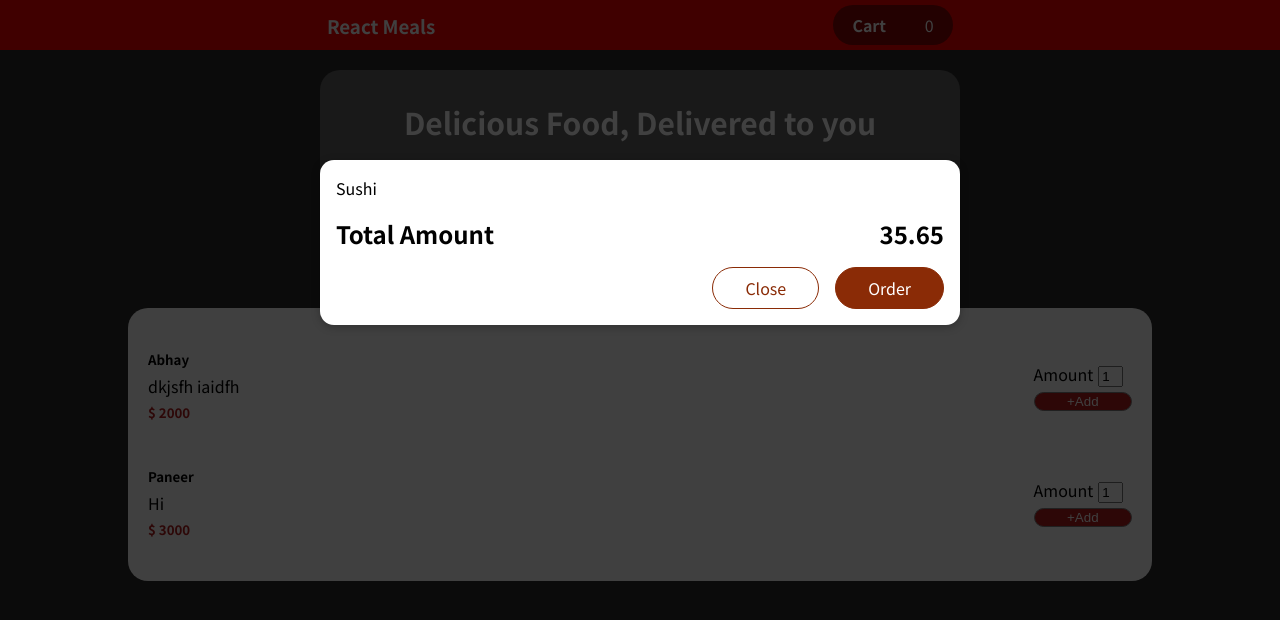
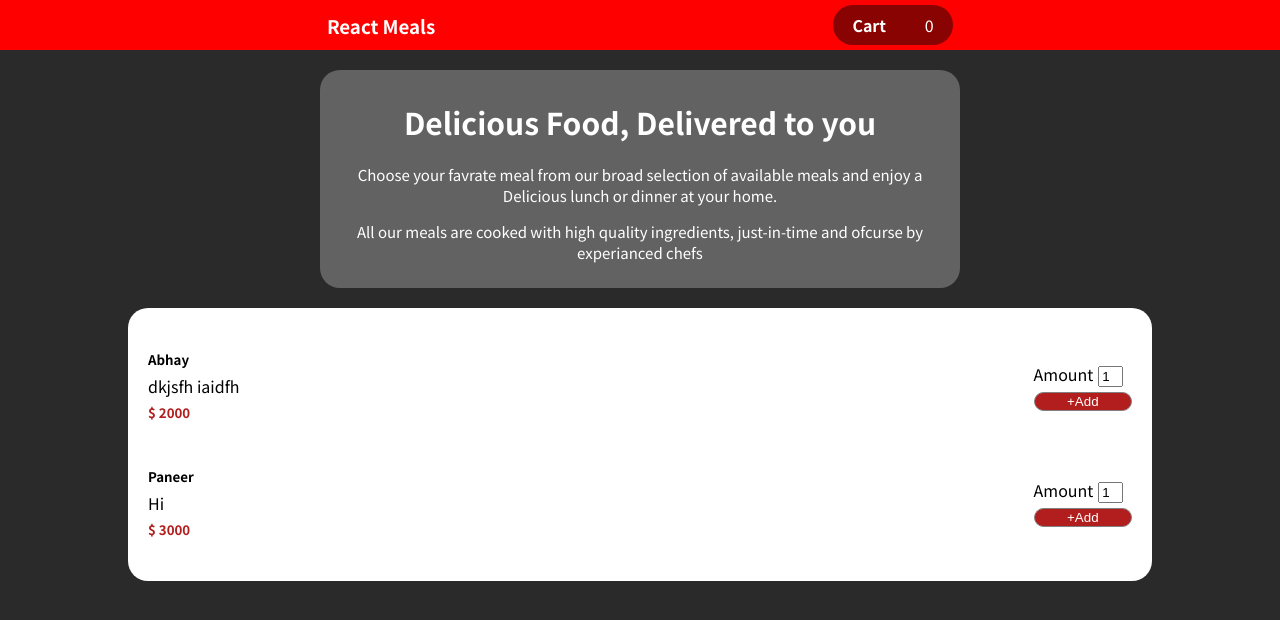
Before and after one commit to abhay-singhchauhan/react-meals-app, a React (Create React App) app: page / in a window 1280 px wide. Shown: the top 620 px of the page. Built offline with nearby package versions, Linux system fonts and the light colour scheme.

Commit message:
added cart opening and closing functionality

```diff
--- a/src/App.js
+++ b/src/App.js
@@ -1,4 +1,4 @@
-import React from "react";
+import React, { useState } from "react";
 import Header from "./components/Layout/Header";
 import Modal from "./components/Layout/Modal";
 import MealList from "./components/Meals/Meallist";
@@ -6,10 +6,19 @@
 import Cart from "./components/Cart/Cart";
 
 function App() {
+  const [cartIsShown, setCartIsShown] = useState(false);
+
+  const showCartHandler = () => {
+    setCartIsShown(true);
+  };
+  const hideCartHandler = () => {
+    setCartIsShown(false);
+  };
+
   return (
     <Fragment>
-      <Cart></Cart>
-      <Header></Header>
+      {cartIsShown && <Cart onClose={hideCartHandler}></Cart>}
+      <Header onShowCart={showCartHandler}></Header>
       <Modal></Modal>
       <MealList></MealList>
     </Fragment>
--- a/src/components/Cart/Cart.js
+++ b/src/components/Cart/Cart.js
@@ -11,14 +11,16 @@
   );
 
   return (
-    <Modal>
+    <Modal onClose={props.onClose}>
       {cartItems}
       <div className={classes.total}>
         <span>Total Amount</span>
         <span>35.65</span>
       </div>
       <div className={classes.actions}>
-        <button className={classes["button--alt"]}>Close</button>
+        <button onClick={props.onClose} className={classes["button--alt"]}>
+          Close
+        </button>
         <button className={classes.button}>Order</button>
       </div>
     </Modal>
--- a/src/components/Layout/Header.js
+++ b/src/components/Layout/Header.js
@@ -1,12 +1,12 @@
 import react from "react";
 import "./Header.css";
 
-const Header = () => {
+const Header = (props) => {
   return (
     <div className="topHeader">
       <div>
         <h3>React Meals</h3>
-        <div className="cartButton">
+        <div className="cartButton" onClick={props.onShowCart}>
           <h4>Cart</h4>
           <p className="cartCount">0</p>
         </div>
--- a/src/components/UI/modal.js
+++ b/src/components/UI/modal.js
@@ -3,7 +3,7 @@
 import classes from "./Modal.module.css";
 
 const Backdrop = (props) => {
-  return <div className={classes.backdrop}></div>;
+  return <div onClick={props.onClose} className={classes.backdrop}></div>;
 };
 
 const ModalOverlay = (props) => {
@@ -19,7 +19,10 @@
 const Modal = (props) => {
   return (
     <Fragment>
-      {createPortal(<Backdrop></Backdrop>, portalElement)}
+      {createPortal(
+        <Backdrop onClose={props.onClose}></Backdrop>,
+        portalElement
+      )}
       {createPortal(
         <ModalOverlay>{props.children}</ModalOverlay>,
         portalElement
```
